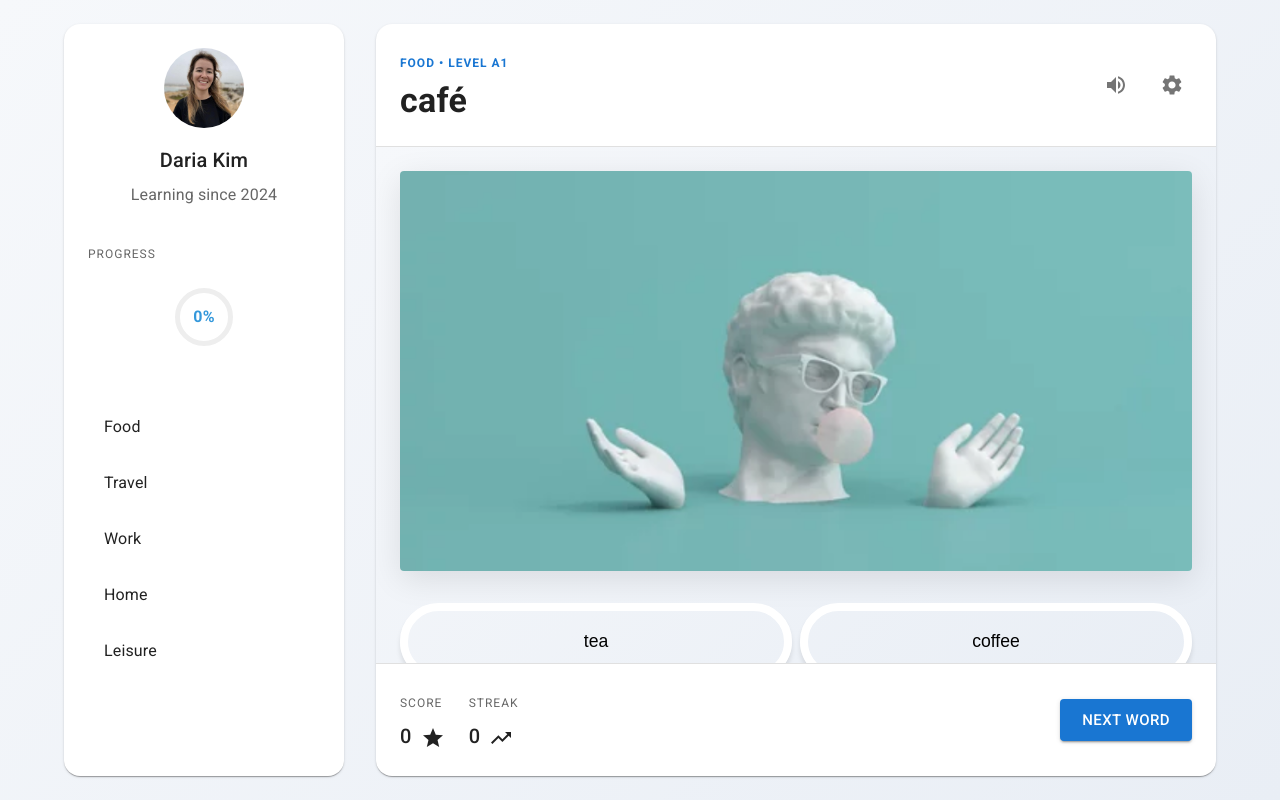
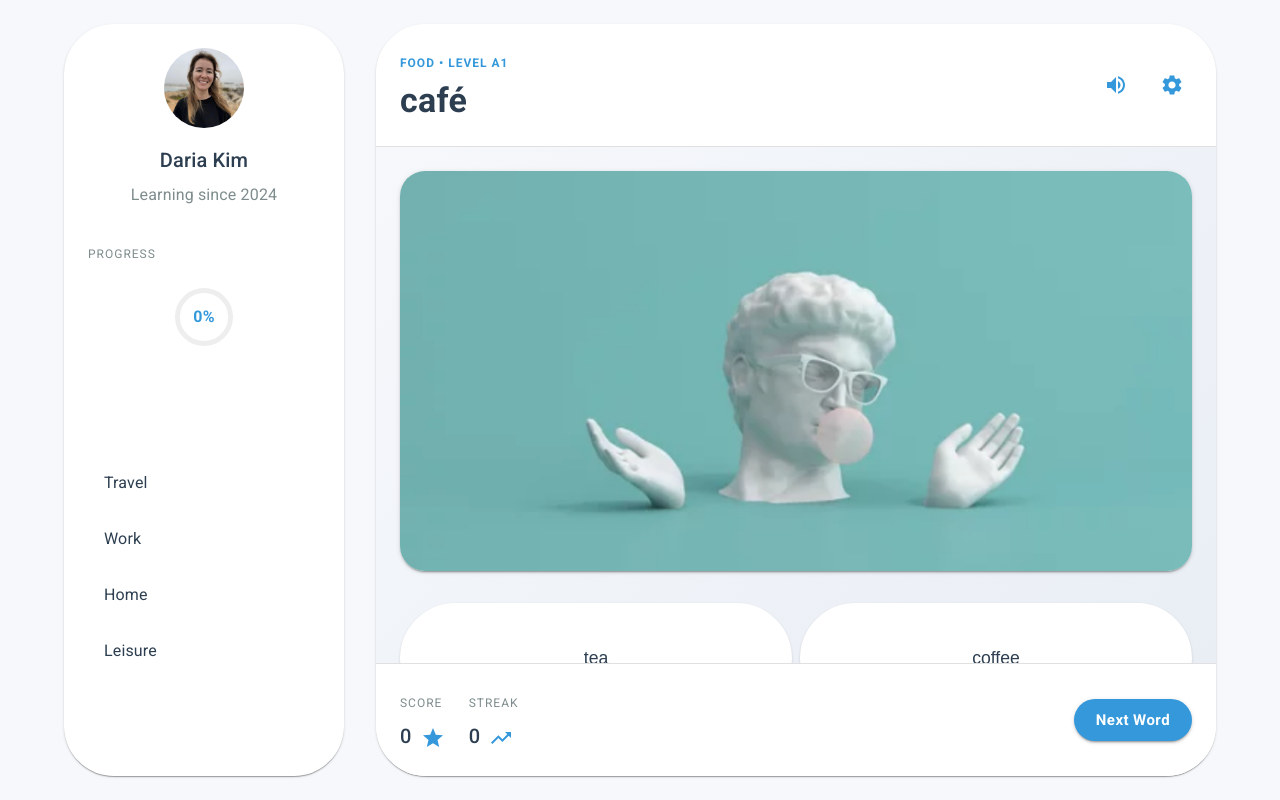
Before and after one commit to dashakim/quiz, a React (Create React App) app: page / in a window 1280 px wide. Shown: the top 800 px of the page. Built offline with nearby package versions, Linux system fonts and the light colour scheme; no server answers; the database is empty.

Commit message:
Add switching themes

```diff
--- a/src/App.js
+++ b/src/App.js
@@ -1,30 +1,37 @@
 // App.js
-import QuizApp from "./Quiz";
+import QuizApp from './Quiz';
 import '@fontsource/roboto/300.css';
 import '@fontsource/roboto/400.css';
 import '@fontsource/roboto/500.css';
 import '@fontsource/roboto/700.css';
-import { createTheme, ThemeProvider } from '@mui/material/styles';
+import { ThemeProvider } from '@mui/material/styles';
 import CssBaseline from '@mui/material/CssBaseline';
-import WordForm from "./WordForm";
-
-const theme = createTheme({
-    palette: {
-        primary: {
-            main: '#1976d2',
-        },
-    },
-});
+import WordForm from './WordForm';
+import { useState, useEffect } from 'react';
+import { themes } from './themes';
 
 function App() {
-    return (
-        <ThemeProvider theme={theme}>
-            <CssBaseline />
-            <QuizApp />
-            <WordForm />
+  const [currentTheme, setCurrentTheme] = useState('default');
 
-        </ThemeProvider>
-    );
+  useEffect(() => {
+    const savedTheme = localStorage.getItem('quizAppTheme');
+    if (savedTheme && themes[savedTheme]) {
+      setCurrentTheme(savedTheme);
+    }
+  }, []);
+
+  const handleThemeChange = (newTheme) => {
+    setCurrentTheme(newTheme);
+    localStorage.setItem('quizAppTheme', newTheme);
+  };
+
+  return (
+    <ThemeProvider theme={themes[currentTheme]}>
+      <CssBaseline />
+      <QuizApp onThemeChange={handleThemeChange} currentTheme={currentTheme} />
+      <WordForm />
+    </ThemeProvider>
+  );
 }
 
 export default App;
--- a/src/Quiz.js
+++ b/src/Quiz.js
@@ -13,9 +13,13 @@ import {
   Avatar,
   Button,
   Grid2,
+  Divider,
+  useTheme,
 } from '@mui/material';
 import { VolumeUp, Settings, Grade, TrendingUp, Person } from '@mui/icons-material';
 import { motion, AnimatePresence } from 'framer-motion';
+import { themes } from './themes';
+import ThemeSelector from './ThemeSelector';
 
 const categories = ['Food', 'Travel', 'Work', 'Home', 'Leisure'];
 
@@ -46,6 +50,7 @@ const words = [
 ];
 
 const SelectionButton = ({ children, onClick, active, disabled, correct, wrong }) => {
+  const theme = useTheme();
   return (
     <motion.button
       whileHover={{ scale: disabled ? 1 : 1.03 }}
@@ -58,12 +63,16 @@ const SelectionButton = ({ children, onClick, active, disabled, correct, wrong }
         marginTop: '5',
         fontSize: '1.1rem',
         fontWeight: 500,
-        border: '8px solid #ffffff',
-        borderRadius: '50px',
+        border: `25px solid ${theme.palette.background.paper}`,
+        borderRadius: theme.shape.borderRadius * theme.shape.borderRadiusMultipliers.button,
         cursor: disabled ? 'not-allowed' : 'pointer',
-        boxShadow: '0px 5px 5px rgba(0, 0, 0, 0.1)',
-        color: correct || wrong ? '#000000' : '#000000',
-        background: correct ? '#b9cabc' : wrong ? '#e4d0d8' : 'rgba(239,239,239,0)',
+        boxShadow: theme.shadows[1],
+        color: theme.palette.text.primary,
+        background: correct
+          ? theme.palette.success.light
+          : wrong
+            ? theme.palette.error.light
+            : theme.palette.background.paper,
         textAlign: 'center',
         transition: 'all 0.3s ease',
       }}
@@ -73,19 +82,21 @@ const SelectionButton = ({ children, onClick, active, disabled, correct, wrong }
   );
 };
 
-const ProgressRing = ({ progress }) => (
+const ProgressRing = ({ progress }) => {
+  const theme = useTheme();
+  return (
     <Box sx={{ position: 'relative', width: 60, height: 60 }}>
       <svg viewBox="0 0 36 36" style={{ transform: 'rotate(-90deg)' }}>
         <path
           d="M18 2.0845 a 15.9155 15.9155 0 0 1 0 31.831 a 15.9155 15.9155 0 0 1 0 -31.831"
           fill="none"
-        stroke="#eee"
+          stroke={theme.palette.grey[200]}
           strokeWidth="3"
         />
         <path
           d="M18 2.0845 a 15.9155 15.9155 0 0 1 0 31.831 a 15.9155 15.9155 0 0 1 0 -31.831"
           fill="none"
-        stroke="#3498db"
+          stroke={theme.palette.primary.main}
           strokeWidth="3"
           strokeDasharray={`${progress}, 100`}
         />
@@ -96,8 +107,7 @@ const ProgressRing = ({ progress }) => (
           top: '50%',
           left: '50%',
           transform: 'translate(-50%, -50%)',
-        color: '#3498db',
-        // #f6f6f6
+          color: 'primary.main',
           fontWeight: 700,
         }}
       >
@@ -105,8 +115,10 @@ const ProgressRing = ({ progress }) => (
       </Typography>
     </Box>
   );
+};
 
-const QuizApp = () => {
+const QuizApp = ({ currentTheme, onThemeChange }) => {
+  const theme = useTheme();
   const [currentWord, setCurrentWord] = useState(0);
   const [score, setScore] = useState(0);
   const [streak, setStreak] = useState(0);
@@ -143,8 +155,9 @@ const QuizApp = () => {
     <Box
       sx={{
         minHeight: '100vh',
-        background: 'linear-gradient(135deg, #f6f8fb 0%, #e9eef5 100%)',
+        bgcolor: 'background.default',
         py: 3,
+        transition: theme.transitions.create(['background-color']),
       }}
     >
       <Container maxWidth="lg">
@@ -159,17 +172,29 @@ const QuizApp = () => {
           <Card
             sx={{
               width: 280,
-              borderRadius: 4,
+              borderRadius: (theme) => theme.shape.borderRadius * 2,
               p: 3,
               display: { xs: 'none', md: 'flex' },
               flexDirection: 'column',
+              bgcolor: 'background.paper',
+              boxShadow: (theme) => theme.shadows[theme.palette.mode === 'dark' ? 4 : 1],
             }}
           >
             <Box sx={{ mb: 4, textAlign: 'center' }}>
-              <Avatar sx={{ width: 80, height: 80, mx: 'auto', mb: 2 }} alt="User Sharp" src="/images/d.jpeg">
+              <Avatar
+                sx={{
+                  width: 80,
+                  height: 80,
+                  mx: 'auto',
+                  mb: 2,
+                  bgcolor: 'primary.light',
+                }}
+                alt="User Sharp"
+                src="/images/d.jpeg"
+              >
                 <Person />
               </Avatar>
-              <Typography variant="h6" gutterBottom>
+              <Typography variant="h6" gutterBottom color="text.primary">
                 Daria Kim
               </Typography>
               <Typography color="text.secondary">Learning since 2024</Typography>
@@ -190,9 +215,25 @@ const QuizApp = () => {
                   key={cat}
                   button
                   selected={words[currentWord].category === cat}
-                  sx={{ borderRadius: 2, mb: 1 }}
+                  sx={{
+                    borderRadius: (theme) => theme.shape.borderRadius,
+                    mb: 1,
+                    '&.Mui-selected': {
+                      backgroundColor: 'primary.light',
+                      '&:hover': {
+                        backgroundColor: 'primary.light',
+                      },
+                    },
+                  }}
                 >
-                  <ListItemText primary={cat} />
+                  <ListItemText
+                    primary={cat}
+                    sx={{
+                      '.MuiListItemText-primary': {
+                        color: words[currentWord].category === cat ? 'common.white' : 'text.primary',
+                      },
+                    }}
+                  />
                 </ListItem>
               ))}
             </List>
@@ -202,12 +243,13 @@ const QuizApp = () => {
           <Box sx={{ flex: 1 }}>
             <Card
               sx={{
-                borderRadius: 4,
+                borderRadius: (theme) => theme.shape.borderRadius * 2,
                 overflow: 'hidden',
                 height: '100%',
                 display: 'flex',
                 flexDirection: 'column',
-                bgcolor: '#fff',
+                bgcolor: 'background.paper',
+                boxShadow: (theme) => theme.shadows[theme.palette.mode === 'dark' ? 4 : 1],
               }}
             >
               {/* Header */}
@@ -219,22 +261,23 @@ const QuizApp = () => {
                   display: 'flex',
                   justifyContent: 'space-between',
                   alignItems: 'center',
+                  bgcolor: 'background.paper',
                 }}
               >
                 <Box>
                   <Typography variant="overline" color="primary" sx={{ fontWeight: 600 }}>
                     {words[currentWord].category} • Level {words[currentWord].level}
                   </Typography>
-                  <Typography variant="h4" sx={{ fontWeight: 800 }}>
+                  <Typography variant="h4" sx={{ fontWeight: 800, color: 'text.primary' }}>
                     {words[currentWord].word}
                   </Typography>
                 </Box>
 
                 <Box sx={{ display: 'flex', gap: 2 }}>
-                  <IconButton>
+                  <IconButton sx={{ color: 'primary.main' }}>
                     <VolumeUp />
                   </IconButton>
-                  <IconButton onClick={() => setDrawerOpen(true)}>
+                  <IconButton onClick={() => setDrawerOpen(true)} sx={{ color: 'primary.main' }}>
                     <Settings />
                   </IconButton>
                 </Box>
@@ -245,7 +288,8 @@ const QuizApp = () => {
                   p: 3,
                   flex: 1,
                   overflowY: 'auto',
-                  background: 'linear-gradient(135deg, #f6f8fb 0%, #e9eef5 100%)',
+                  background: (theme) => theme.palette.background.gradient,
+                  transition: theme.transitions.create(['background-color']),
                 }}
               >
                 <AnimatePresence mode="wait">
@@ -262,9 +306,9 @@ const QuizApp = () => {
                       image={words[currentWord].image}
                       alt={words[currentWord].word}
                       sx={{
-                        borderRadius: 1,
+                        borderRadius: (theme) => theme.shape.borderRadius,
                         mb: 4,
-                        boxShadow: '0 8px 32px rgba(0,0,0,0.1)',
+                        boxShadow: (theme) => theme.shadows[theme.palette.mode === 'dark' ? 4 : 2],
                       }}
                     />
 
@@ -288,12 +332,15 @@ const QuizApp = () => {
                       sx={{
                         p: 2,
                         marginTop: 5,
-                        borderRadius: 5,
-                        // background: 'linear-gradient(145deg, #f8f9fa, #e9ecef)',
-                        boxShadow: 'inset 5px 5px 10px #d1d4d6, inset -5px -5px 10px #ffffff',
+                        borderRadius: (theme) => theme.shape.borderRadius * 2,
+                        bgcolor: 'background.paper',
+                        boxShadow: (theme) =>
+                          theme.palette.mode === 'dark'
+                            ? 'inset 5px 5px 10px rgba(0,0,0,0.2), inset -5px -5px 10px rgba(255,255,255,0.05)'
+                            : 'inset 5px 5px 10px #d1d4d6, inset -5px -5px 10px #ffffff',
                       }}
                     >
-                      <Typography variant="h6" gutterBottom>
+                      <Typography variant="h6" gutterBottom color="text.primary">
                         💡 {words[currentWord].hint}
                       </Typography>
                       <Typography sx={{ fontStyle: 'italic', color: 'text.secondary' }}>
@@ -313,6 +360,7 @@ const QuizApp = () => {
                   display: 'flex',
                   justifyContent: 'space-between',
                   alignItems: 'center',
+                  bgcolor: 'background.paper',
                 }}
               >
                 <Box sx={{ display: 'flex', gap: 3 }}>
@@ -320,21 +368,28 @@ const QuizApp = () => {
                     <Typography color="text.secondary" variant="overline">
                       Score
                     </Typography>
-                    <Typography variant="h6">
-                      {score} <Grade sx={{ verticalAlign: 'middle', ml: 0.5 }} />
+                    <Typography variant="h6" color="text.primary">
+                      {score} <Grade sx={{ verticalAlign: 'middle', ml: 0.5, color: 'primary.main' }} />
                     </Typography>
                   </Box>
                   <Box>
                     <Typography color="text.secondary" variant="overline">
                       Streak
                     </Typography>
-                    <Typography variant="h6">
-                      {streak} <TrendingUp sx={{ verticalAlign: 'middle', ml: 0.5 }} />
+                    <Typography variant="h6" color="text.primary">
+                      {streak} <TrendingUp sx={{ verticalAlign: 'middle', ml: 0.5, color: 'primary.main' }} />
                     </Typography>
                   </Box>
                 </Box>
 
-                <Button variant="contained" size="large">
+                <Button
+                  variant="contained"
+                  size="large"
+                  sx={{
+                    borderRadius: (theme) => theme.shape.borderRadius * 1.5,
+                    boxShadow: (theme) => theme.shadows[2],
+                  }}
+                >
                   Next Word
                 </Button>
               </Box>
@@ -343,11 +398,25 @@ const QuizApp = () => {
         </Box>
       </Container>
 
-      <Drawer anchor="right" open={drawerOpen} onClose={() => setDrawerOpen(false)}>
+      <Drawer
+        anchor="right"
+        open={drawerOpen}
+        onClose={() => setDrawerOpen(false)}
+        PaperProps={{
+          sx: {
+            bgcolor: 'background.paper',
+          },
+        }}
+      >
         <Box sx={{ width: 320, p: 3 }}>
-          <Typography variant="h6" gutterBottom>
+          <Typography variant="h6" gutterBottom color="text.primary">
             Settings
           </Typography>
+          <Divider sx={{ my: 2 }} />
+          <Typography variant="subtitle2" color="text.secondary" sx={{ mb: 2 }}>
+            Theme
+          </Typography>
+          <ThemeSelector currentTheme={currentTheme} onThemeChange={onThemeChange} />
         </Box>
       </Drawer>
     </Box>
--- /dev/null
+++ b/src/ThemeSelector.js
@@ -0,0 +1,29 @@
+import React from 'react';
+import { Box, List, ListItem, ListItemButton, ListItemText, ListItemIcon } from '@mui/material';
+import { WbSunny, DarkMode, Forest, WbTwilight } from '@mui/icons-material';
+
+const themeOptions = [
+  { name: 'Default', value: 'default', icon: WbSunny },
+  { name: 'Dark Mode', value: 'dark', icon: DarkMode },
+  { name: 'Nature', value: 'nature', icon: Forest },
+  { name: 'Sunset', value: 'sunset', icon: WbTwilight },
+];
+
+const ThemeSelector = ({ currentTheme, onThemeChange }) => {
+  return (
+    <List>
+      {themeOptions.map((theme) => (
+        <ListItem key={theme.value} disablePadding>
+          <ListItemButton selected={currentTheme === theme.value} onClick={() => onThemeChange(theme.value)}>
+            <ListItemIcon>
+              <theme.icon color={currentTheme === theme.value ? 'primary' : 'inherit'} />
+            </ListItemIcon>
+            <ListItemText primary={theme.name} />
+          </ListItemButton>
+        </ListItem>
+      ))}
+    </List>
+  );
+};
+
+export default ThemeSelector;
--- /dev/null
+++ b/src/themes.js
@@ -0,0 +1,241 @@
+import { createTheme } from '@mui/material';
+
+const getDesignTokens = (mode) => ({
+  default: {
+    palette: {
+      mode: 'light',
+      primary: {
+        main: '#3498db',
+        light: '#5dade2',
+        dark: '#2980b9',
+      },
+      background: {
+        default: '#f6f8fb',
+        paper: '#ffffff',
+        gradient: 'linear-gradient(135deg, #f6f8fb 0%, #e9eef5 100%)',
+        card: '#ffffff',
+      },
+      text: {
+        primary: '#2c3e50',
+        secondary: '#7f8c8d',
+      },
+    },
+    shape: {
+      borderRadius: 5,
+      borderRadiusMultipliers: {
+        card: 7.75,
+        button: 33,
+        selectionButton: 6.25,
+        listItem: 2,
+        hintBox: 3.75,
+        image: 1.5,
+      },
+    },
+    components: {
+      MuiCard: {
+        styleOverrides: {
+          root: {
+            boxShadow: '0 8px 32px rgba(0,0,0,0.1)',
+            borderRadius: 216,
+          },
+        },
+      },
+      MuiButton: {
+        styleOverrides: {
+          root: {
+            borderRadius: 85,
+            textTransform: 'none',
+            fontWeight: 600,
+          },
+          contained: {
+            boxShadow: '0 4px 6px rgba(52, 152, 219, 0.2)',
+          },
+        },
+      },
+      MuiIconButton: {
+        styleOverrides: {
+          root: {
+            '&:hover': {
+              backgroundColor: 'rgba(52, 152, 219, 0.08)',
+            },
+          },
+        },
+      },
+    },
+  },
+
+  dark: {
+    palette: {
+      mode: 'dark',
+      primary: {
+        main: '#90caf9',
+        light: '#b3dafb',
+        dark: '#6fa8dc',
+      },
+      background: {
+        default: '#1a1a1a',
+        paper: '#2d2d2d',
+        gradient: 'linear-gradient(135deg, #1a1a1a 0%, #2d2d2d 100%)',
+        card: '#2d2d2d',
+      },
+      text: {
+        primary: '#ffffff',
+        secondary: 'rgba(255, 255, 255, 0.7)',
+      },
+    },
+    shape: {
+      borderRadius: 4,
+      borderRadiusMultipliers: {
+        card: 7.75,
+        button: 33,
+        selectionButton: 6.25,
+        listItem: 2,
+        hintBox: 3.75,
+        image: 1.5,
+      },
+    },
+    components: {
+      MuiCard: {
+        styleOverrides: {
+          root: {
+            boxShadow: '0 8px 32px rgba(0,0,0,0.3)',
+            borderRadius: 16,
+            backgroundColor: '#2d2d2d',
+          },
+        },
+      },
+      MuiButton: {
+        styleOverrides: {
+          root: {
+            borderRadius: 35,
+            textTransform: 'none',
+            fontWeight: 600,
+          },
+          contained: {
+            boxShadow: '0 4px 6px rgba(144, 202, 249, 0.2)',
+          },
+        },
+      },
+    },
+  },
+
+  nature: {
+    palette: {
+      mode: 'light',
+      primary: {
+        main: '#4caf50',
+        light: '#81c784',
+        dark: '#388e3c',
+      },
+      background: {
+        default: '#f1f8e9',
+        paper: '#ffffff',
+        gradient: 'linear-gradient(135deg, #f1f8e9 0%, #dcedc8 100%)',
+        card: '#ffffff',
+      },
+      success: {
+        main: '#81c784',
+      },
+    },
+    shape: {
+      borderRadius: 4,
+      borderRadiusMultipliers: {
+        card: 7.75,
+        button: 33,
+        selectionButton: 6.25,
+        listItem: 2,
+        hintBox: 3.75,
+        image: 1.5,
+      },
+    },
+    components: {
+      MuiCard: {
+        styleOverrides: {
+          root: {
+            boxShadow: '0 8px 32px rgba(76, 175, 80, 0.1)',
+            borderRadius: 24,
+            '&:hover': {
+              boxShadow: '0 12px 48px rgba(76, 175, 80, 0.2)',
+            },
+          },
+        },
+      },
+      MuiButton: {
+        styleOverrides: {
+          root: {
+            borderRadius: 30,
+            textTransform: 'none',
+            fontWeight: 600,
+          },
+          contained: {
+            boxShadow: '0 4px 6px rgba(76, 175, 80, 0.2)',
+          },
+        },
+      },
+    },
+  },
+
+  sunset: {
+    palette: {
+      mode: 'light',
+      primary: {
+        main: '#ff7043',
+        light: '#ff8a65',
+        dark: '#f4511e',
+      },
+      background: {
+        default: '#fff3e0',
+        paper: '#ffffff',
+        gradient: 'linear-gradient(135deg, #fff3e0 0%, #ffe0b2 100%)',
+        card: '#ffffff',
+      },
+      error: {
+        main: '#ff5722',
+      },
+    },
+    shape: {
+      borderRadius: 5,
+      borderRadiusMultipliers: {
+        card: 7.75,
+        button: 33,
+        selectionButton: 6.25,
+        listItem: 2,
+        hintBox: 3.75,
+        image: 1.5,
+      },
+    },
+    components: {
+      MuiCard: {
+        styleOverrides: {
+          root: {
+            boxShadow: '0 8px 32px rgba(255, 112, 67, 0.1)',
+            borderRadius: 5,
+            '&:hover': {
+              boxShadow: '0 12px 48px rgba(255, 112, 67, 0.2)',
+            },
+          },
+        },
+      },
+      MuiButton: {
+        styleOverrides: {
+          root: {
+            borderRadius: 35,
+            textTransform: 'none',
+            fontWeight: 600,
+          },
+          contained: {
+            background: 'linear-gradient(45deg, #ff7043 30%, #ff8a65 90%)',
+            boxShadow: '0 4px 6px rgba(255, 112, 67, 0.2)',
+          },
+        },
+      },
+    },
+  },
+});
+
+export const themes = {
+  default: createTheme(getDesignTokens().default),
+  dark: createTheme(getDesignTokens().dark),
+  nature: createTheme(getDesignTokens().nature),
+  sunset: createTheme(getDesignTokens().sunset),
+};
```
Lines whose indentation alone changed are shown as unchanged.
